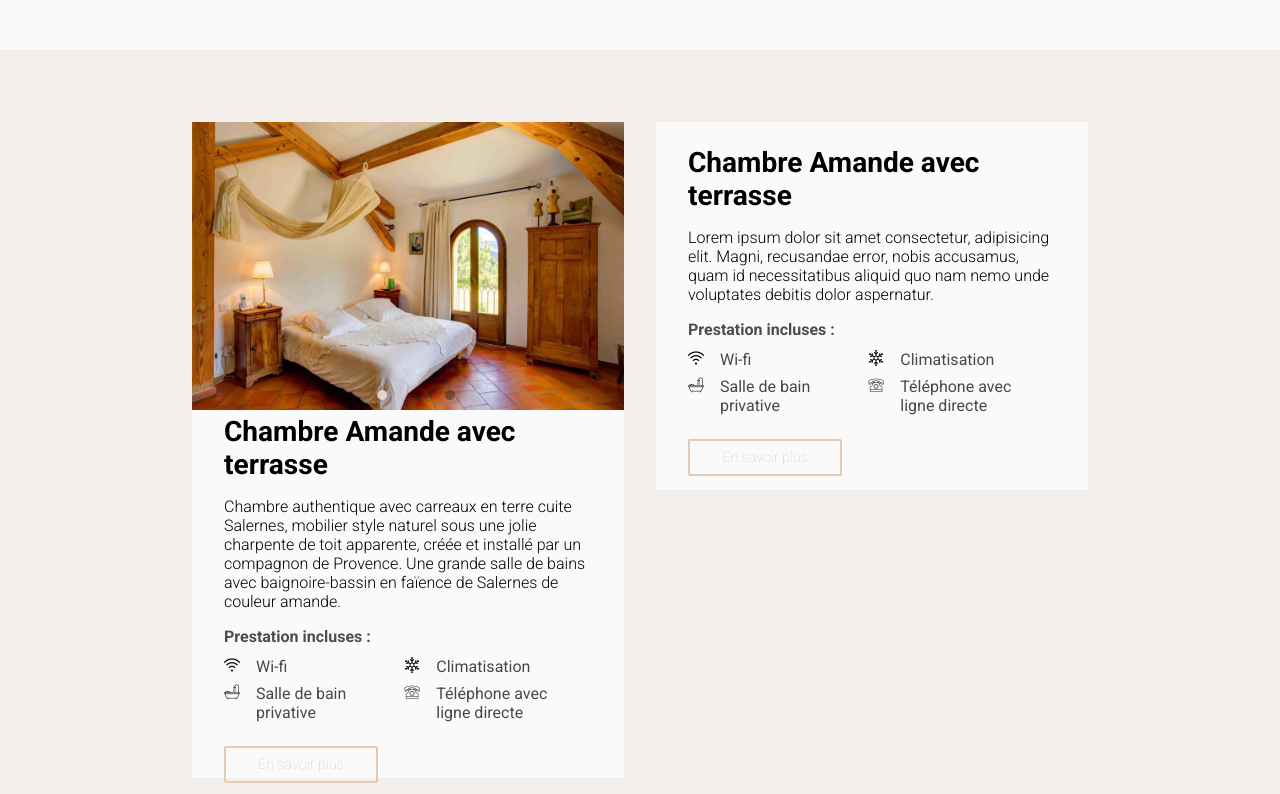
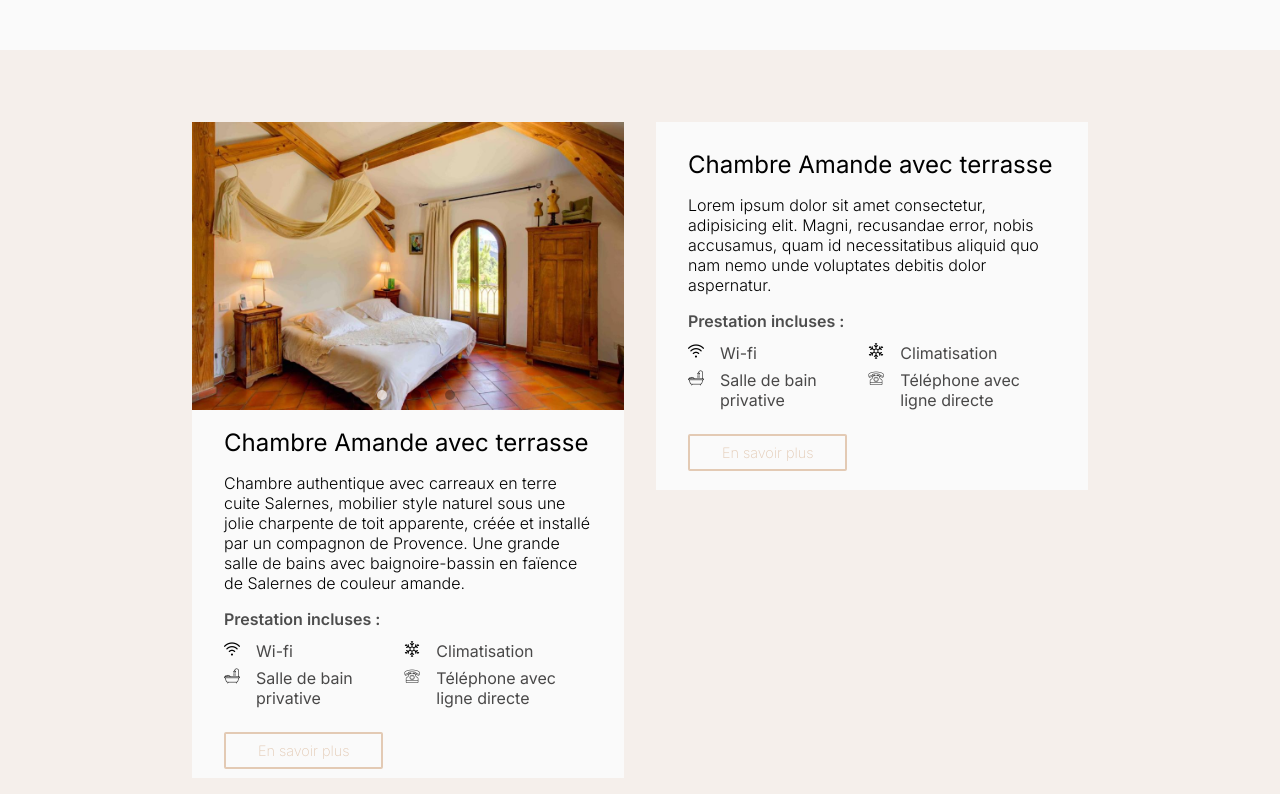
Before and after one commit to ericchowconcept/kako-hotel, a plain HTML site: page assets/view/room.html in a window 1280 px wide. Shown: the part 846-1640 px from the top of the page. Drawn offline with nearby package versions, Linux system fonts and the light colour scheme.

Commit message:
final font - inter

```diff
--- a/assets/view/room.html
+++ b/assets/view/room.html
@@ -79,7 +79,7 @@
                                             <img class="carousel__image" src="/assets/img/chamande2.jpg" alt="">
                                         </li>
                                         <li class="carousel__slide">
-                                            <img class="carousel__image" src="/assets/img/piscine-3-booking.jpg" alt="">
+                                            <img class="carousel__image" src="/assets/img/chamande3.jpg" alt="">
                                         </li>
                                     </ul>
                                 </div>
--- a/scss/base/_font.scss
+++ b/scss/base/_font.scss
@@ -1,3 +1,5 @@
 
 
-@import url('https://fonts.googleapis.com/css2?family=Nunito:wght@200;300;400;500;600;700&family=Roboto:wght@100;300;400;500;700&family=Tinos:ital,wght@0,400;0,700;1,400;1,700&display=swap');
+
+@import url('https://fonts.googleapis.com/css2?family=Nunito:wght@200;300;400;500;600;700&family=Tinos:ital,wght@0,400;0,700;1,400;1,700&display=swap');
+@import url('https://fonts.googleapis.com/css2?family=Inter:wght@100;200;300;400;500;600&family=Lato:wght@100;300;400;700&display=swap');
--- a/scss/pages/_room.scss
+++ b/scss/pages/_room.scss
@@ -75,8 +75,8 @@
         justify-content: center;
         text-align: start;
 
-        .room-title{
-            font-weight: 300;
+        .room-title h3{
+            font-weight: 400;
             font-size: 1.5rem;
             margin-bottom: 1rem;
 
--- a/scss/utils/_variables.scss
+++ b/scss/utils/_variables.scss
@@ -19,7 +19,7 @@ $accent-color-fade: lighten($accent-color, 38%);
 
 
 $logo-font: 'Nunito', sans-serif;
-$title-font: 'Roboto', sans-serif;
+$title-font: 'Inter', sans-serif;
 
 
 $main-font: 'Tinos', serif;
```
Also changed, not shown: assets/css/style.css, assets/img/chamande3.jpg (added), 1 other file.
